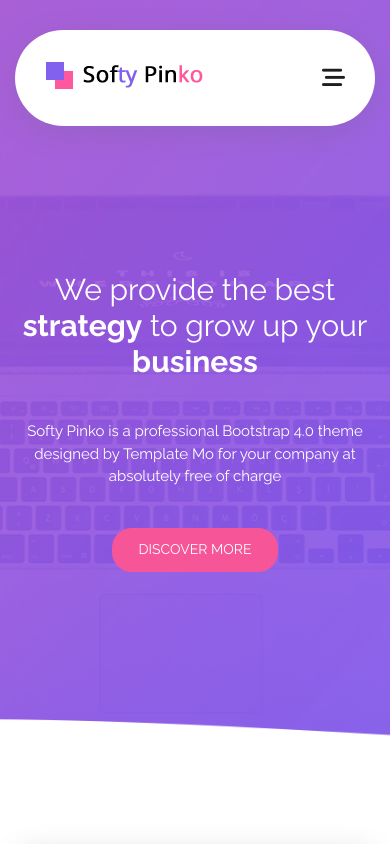
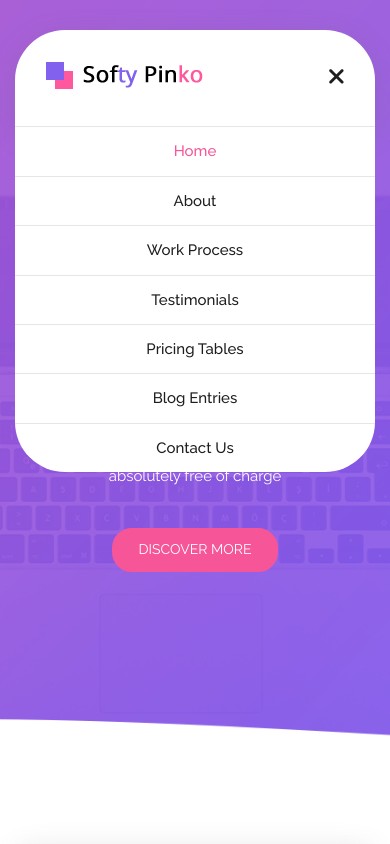
Before and after one commit to HoaNeee/OnePageBasic-bootstrap, a plain HTML site: page index.html in a window 390 px wide. Both pictures are taken after a click on the element 333 px from the left and 78 px from the top of the page. Shown: the top 844 px of the page. Drawn offline with nearby package versions, Linux system fonts and the light colour scheme.

Commit message:
update js

```diff
--- a/assets/css/style.css
+++ b/assets/css/style.css
@@ -16,12 +16,29 @@
   box-shadow: rgba(100, 100, 111, 0.2) 0px 7px 29px 0px;
   padding: 30px 30px;
   align-items: center;
+  transition: all ease-in-out 0.3s;
+}
+
+.header .inner-menu.menu-mobi {
+  display: none;
+}
+.header .inner-content.opend {
+  border-radius: 0;
+  border-top-left-radius: 50px;
+  border-top-right-radius: 50px;
+
+  transition: 300ms;
 }
 .header .inner-menu ul {
   display: flex;
 }
 .header .inner-menu ul li {
   margin-right: 20px;
+}
+
+.header .inner-menu ul li .active {
+  color: var(--color-two);
+  transition: 250ms;
 }
 
 .header .inner-menu ul li a {
@@ -38,9 +55,10 @@
 .header .inner-bar {
   display: none;
 }
-.header .inner-bar a {
+.header .inner-bar i {
   font-size: 23px;
   color: var(--color-text);
+  cursor: pointer;
 }
 
 @media (max-width: 1199.98px) {
@@ -50,8 +68,30 @@
 }
 
 @media (max-width: 991.98px) {
-  .header .inner-menu ul li {
+  .header .inner-menu {
     display: none;
+  }
+  .header .inner-menu.menu-mobi.opend {
+    display: block;
+    text-align: center;
+  }
+  .header .inner-menu.menu-mobi ul {
+    display: flex;
+    justify-content: space-between;
+    background: white;
+    border-bottom-right-radius: 50px;
+    border-bottom-left-radius: 50px;
+    flex-direction: column;
+    overflow: hidden;
+  }
+  .header .inner-menu.menu-mobi ul li {
+    border-top: 1px solid #e8e5e5;
+    padding: 13px 0;
+    margin: 0;
+  }
+  .header .inner-menu.menu-mobi ul li:hover {
+    background: #f1f1f1;
+    cursor: pointer;
   }
   .header .inner-bar {
     display: block;
--- a/index.html
+++ b/index.html
@@ -11,6 +11,7 @@
     <link rel="stylesheet" href="https://cdnjs.cloudflare.com/ajax/libs/font-awesome/6.7.2/css/all.min.css"
         integrity="sha512-Evv84Mr4kqVGRNSgIGL/F/aIDqQb7xQ2vcrdIwxfjThSH8CSR7PBEakCr51Ck+w+/U6swU2Im1vVX0SVk9ABhg=="
         crossorigin="anonymous" referrerpolicy="no-referrer" />
+    <link rel="stylesheet" href="https://cdnjs.cloudflare.com/ajax/libs/animate.css/4.1.1/animate.min.css" />
     <link rel="stylesheet" href="assets/css/reset.css">
     <link rel="stylesheet" href="assets/css/base.css">
     <link rel="stylesheet" href="assets/css/style.css">
@@ -22,14 +23,13 @@
         <div class="container">
             <div class="row">
                 <div class="col-12">
-                    <div class="inner-content">
-
+                    <div class="inner-content ">
                         <a href="#" class="inner-logo">
                             <img src="assets/images/logo.png" alt="Logo">
                         </a>
                         <div class="inner-menu">
                             <ul>
-                                <li><a href="#">Home</a></li>
+                                <li><a href="#" class="active">Home</a></li>
                                 <li><a href="#">About</a></li>
                                 <li><a href="#">Work Process</a></li>
                                 <li><a href="#">Testimonials</a></li>
@@ -38,17 +38,29 @@
                                 <li><a href="#">Contact Us</a></li>
                             </ul>
                         </div>
-                        <div class="inner-bar"><a href="#"><i class="fa-solid fa-bars-staggered"></i></a></div>
+                        <div class="inner-bar" id="menu-mobi-icon"><i class="fa-solid fa-bars-staggered"></i></div>
 
+                    </div>
+                    <div class="inner-menu menu-mobi">
+                        <ul>
+                            <li><a href="#" class="active">Home</a></li>
+                            <li><a href="#">About</a></li>
+                            <li><a href="#">Work Process</a></li>
+                            <li><a href="#">Testimonials</a></li>
+                            <li><a href="#">Pricing Tables</a></li>
+                            <li><a href="#">Blog Entries</a></li>
+                            <li><a href="#">Contact Us</a></li>
+                        </ul>
                     </div>
                 </div>
             </div>
+
         </div>
     </header>
     <!--End header -->
 
     <!-- section-1 -->
-    <div class="section-1">
+    <div class="section-1 ">
         <div class="container container-section-1">
             <div class="inner-content">
                 <h1 class="inner-title">
@@ -564,6 +576,8 @@
     <script src="https://cdn.jsdelivr.net/npm/bootstrap@4.6.2/dist/js/bootstrap.bundle.min.js"
         integrity="sha384-Fy6S3B9q64WdZWQUiU+q4/2Lc9npb8tCaSX9FK7E8HnRr0Jz8D6OP9dO5Vg3Q9ct"
         crossorigin="anonymous"></script>
+
+    <script src="script.js"></script>
 </body>
 
 </html>
--- /dev/null
+++ b/script.js
@@ -0,0 +1,17 @@
+const section1 = document.querySelector(".section-1");
+const menuMobiIcon = document.querySelector("#menu-mobi-icon");
+const header = document.querySelector(".header");
+
+menuMobiIcon.addEventListener("click", function (e) {
+  const menu = header.querySelector(".menu-mobi");
+  const contentInner = header.querySelector(".inner-content");
+  const i = menuMobiIcon.querySelector("i");
+  i.classList.toggle("fa-bars-staggered");
+  i.classList.toggle("fa-close");
+  menu.classList.toggle("opend");
+  contentInner.classList.toggle("opend");
+});
+
+// window.onscroll = function () {
+//   console.log(document.documentElement.scrollTop);
+// };
```
